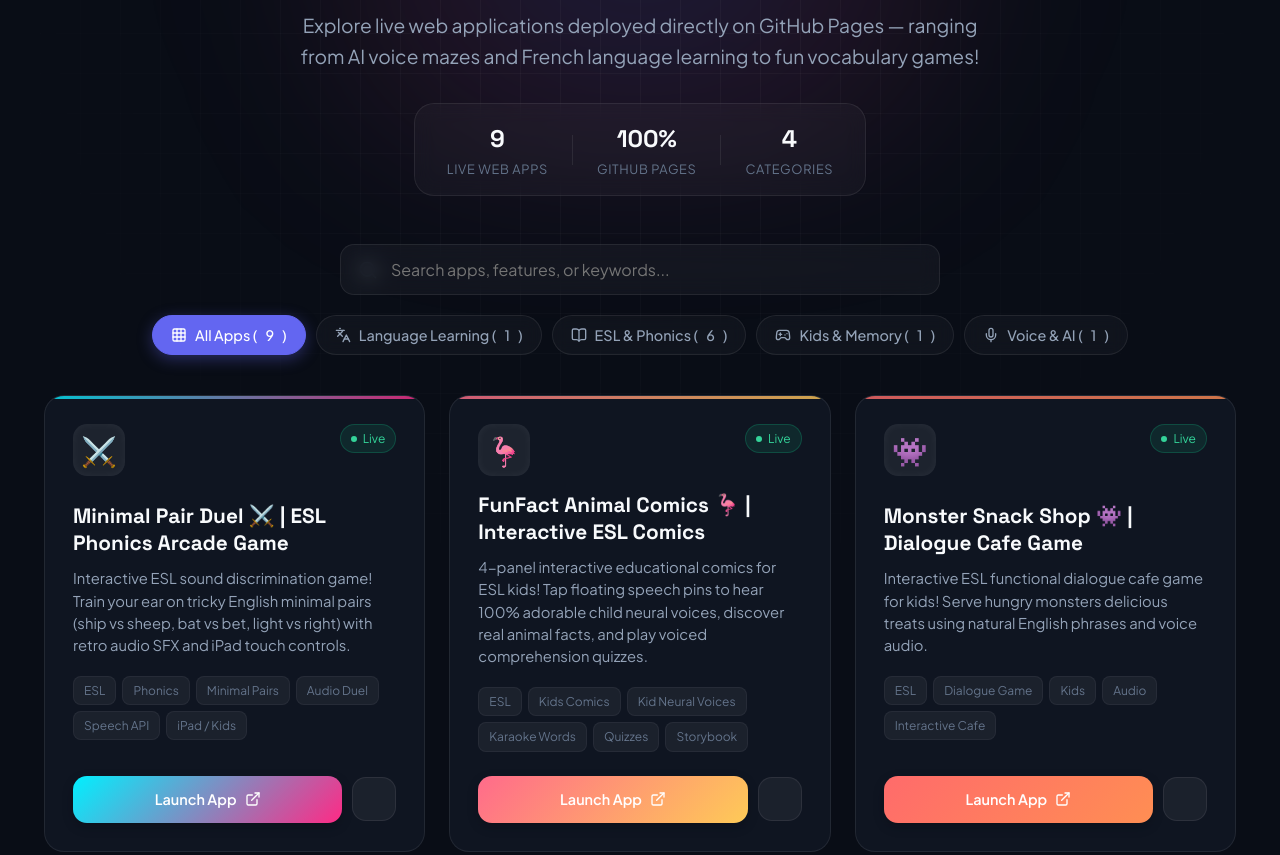
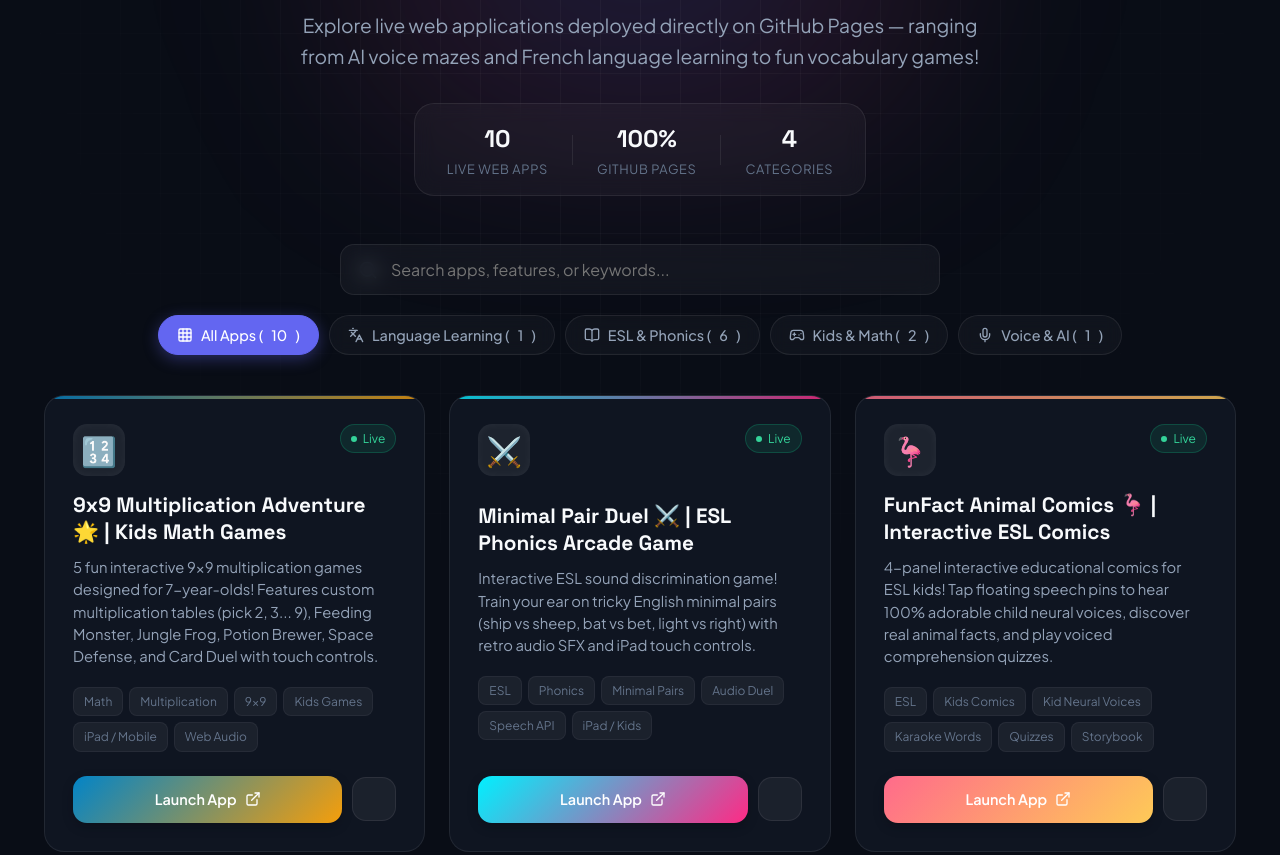
Before and after one commit to nova0816/nova0816.github.io, a plain HTML site: page index.html in a window 1280 px wide. Shown: the part 247-1102 px from the top of the page. Drawn offline with nearby package versions, Linux system fonts and the light colour scheme.

Commit message:
feat: 新增九九乘法大冒險 (MultiplicationTable) 到 Portal

```diff
--- a/app.js
+++ b/app.js
@@ -1,5 +1,17 @@
 // Nova's Web Apps Database
 const APPS_DATA = [
+  {
+    id: "MultiplicationTable",
+    title: "9x9 Multiplication Adventure 🌟 | Kids Math Games",
+    category: "kids",
+    icon: "🔢",
+    description: "5 fun interactive 9x9 multiplication games designed for 7-year-olds! Features custom multiplication tables (pick 2, 3... 9), Feeding Monster, Jungle Frog, Potion Brewer, Space Defense, and Card Duel with touch controls.",
+    url: "https://nova0816.github.io/MultiplicationTable/",
+    repoUrl: "https://github.com/nova0816/MultiplicationTable",
+    tags: ["Math", "Multiplication", "9x9", "Kids Games", "iPad / Mobile", "Web Audio"],
+    accent: "linear-gradient(135deg, #0284c7, #f59e0b)",
+    glow: "rgba(2, 132, 199, 0.35)"
+  },
   {
     id: "PhonicGame",
     title: "Minimal Pair Duel ⚔️ | ESL Phonics Arcade Game",
--- a/index.html
+++ b/index.html
@@ -40,7 +40,7 @@
       <!-- Stats Bar -->
       <div class="stats-bar">
         <div class="stat-card">
-          <span class="stat-value" id="total-apps-count">9</span>
+          <span class="stat-value" id="total-apps-count">10</span>
           <span class="stat-label">Live Web Apps</span>
         </div>
         <div class="stat-divider"></div>
@@ -68,7 +68,7 @@
 
       <div class="category-tabs" id="category-tabs">
         <button class="tab-btn active" data-category="all">
-          <i data-lucide="grid"></i> All Apps (<span id="cat-count-all">9</span>)
+          <i data-lucide="grid"></i> All Apps (<span id="cat-count-all">10</span>)
         </button>
         <button class="tab-btn" data-category="language">
           <i data-lucide="languages"></i> Language Learning (<span id="cat-count-language">1</span>)
@@ -77,7 +77,7 @@
           <i data-lucide="book-open"></i> ESL & Phonics (<span id="cat-count-english">6</span>)
         </button>
         <button class="tab-btn" data-category="kids">
-          <i data-lucide="gamepad-2"></i> Kids & Memory (<span id="cat-count-kids">1</span>)
+          <i data-lucide="gamepad-2"></i> Kids & Math (<span id="cat-count-kids">2</span>)
         </button>
         <button class="tab-btn" data-category="voice">
           <i data-lucide="mic"></i> Voice & AI (<span id="cat-count-voice">1</span>)
```
